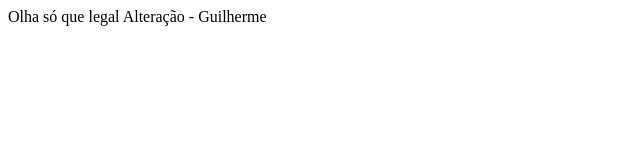
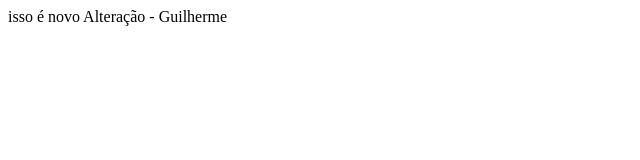
Before and after one commit to ariel-santos/ABC, a plain HTML site: page index.html in a window 1280 px wide. Shown: the full height of the page, 0-640 px from the left. Drawn offline with Linux system fonts and the light colour scheme.

Commit message:
Isso é novo
Mais uma alteração

```diff
--- a/index.html
+++ b/index.html
@@ -5,9 +5,9 @@
     <title>Meu novo titulo</title>
 </head>
 <body>
-Olha só que legal
 
 
+isso é novo
 Alteração - Guilherme
 </body>
 </html>
```
